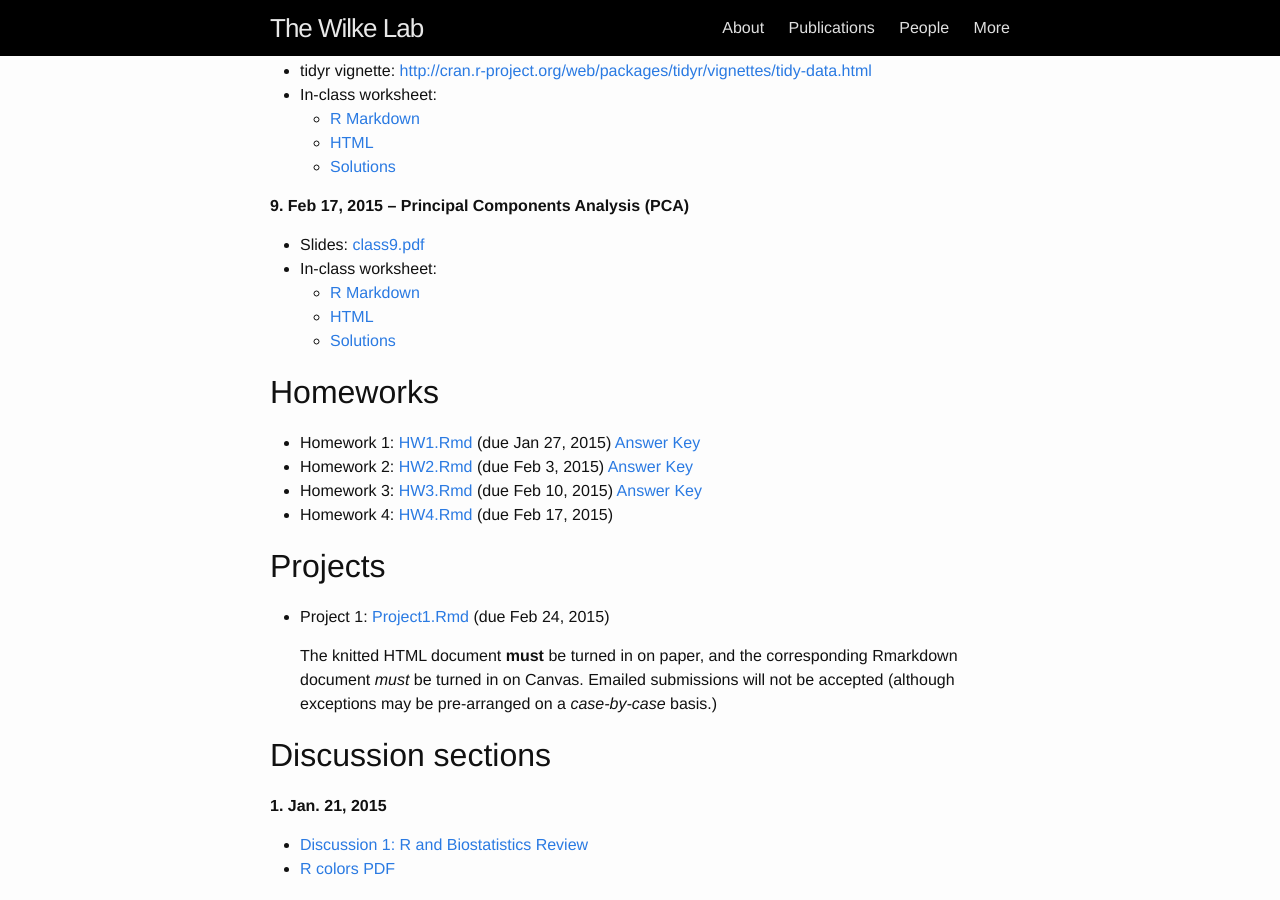
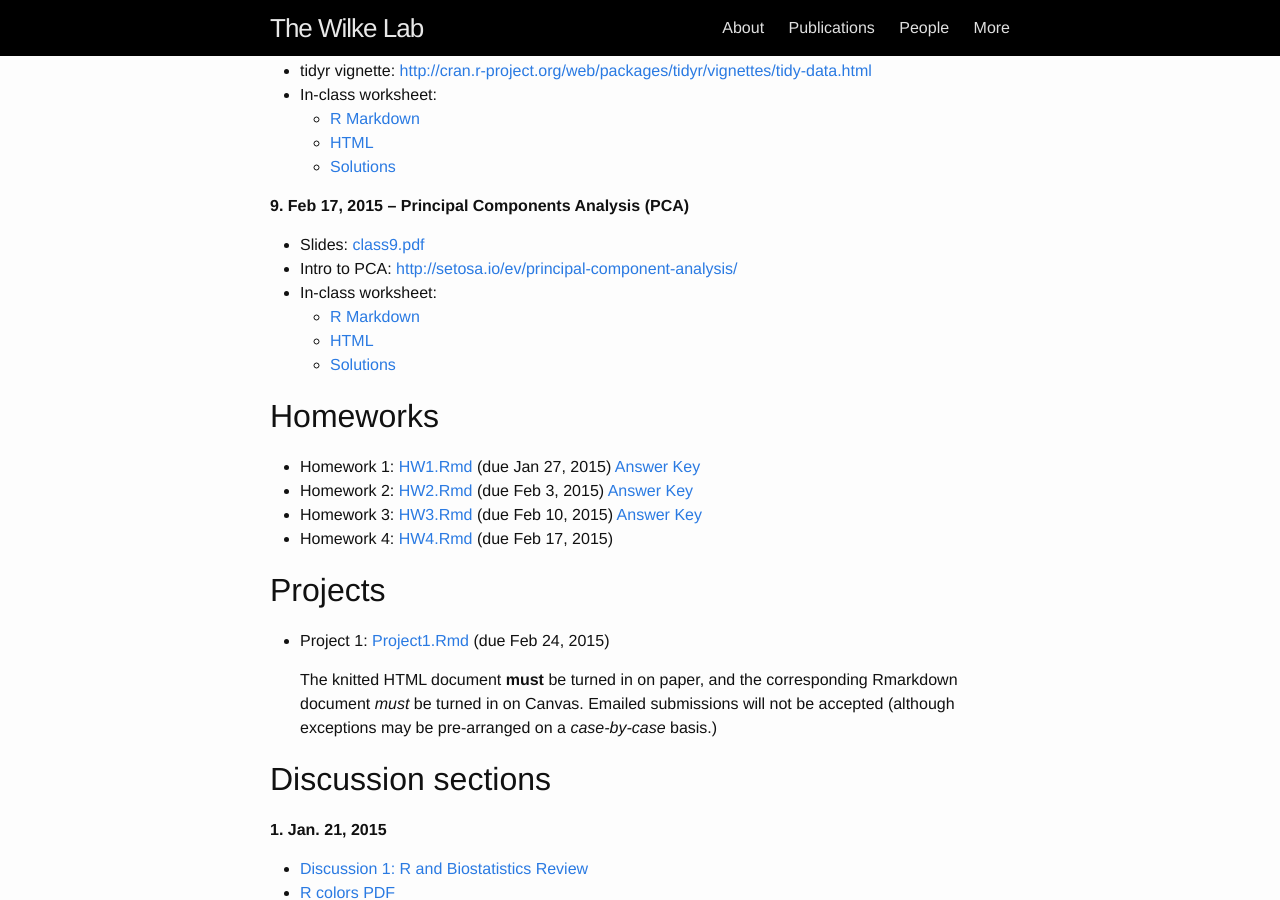
Before and after one commit to wilkelab/wilkelab.github.io.archive_sep_2020, a Jekyll site: the page built from classes/SDS348_spring_2015.md, in a window 1280 px wide and 900 px high, scrolled down 1827 px. Built offline with Jekyll 4.4.1, drawn with Linux system fonts in a browser that asks for light colours.

Commit message:
PCA tutorial

```diff
--- a/classes/SDS348_spring_2015.md
+++ b/classes/SDS348_spring_2015.md
@@ -88,6 +88,7 @@ Syllabus and schedule: [SDS348_syllabus_spring2015.pdf](/classes/SDS348/SDS348_s
 **9. Feb 17, 2015 – Principal Components Analysis (PCA)**
 
 * Slides: [class9.pdf](/classes/SDS348/2015_spring_slides/class9.pdf)
+* Intro to PCA: [http://setosa.io/ev/principal-component-analysis/](http://setosa.io/ev/principal-component-analysis/)
 * In-class worksheet:
     - [R Markdown](/classes/SDS348/2015_spring_worksheets/class9.Rmd)
     - [HTML](/classes/SDS348/2015_spring_worksheets/class9.html)
```
